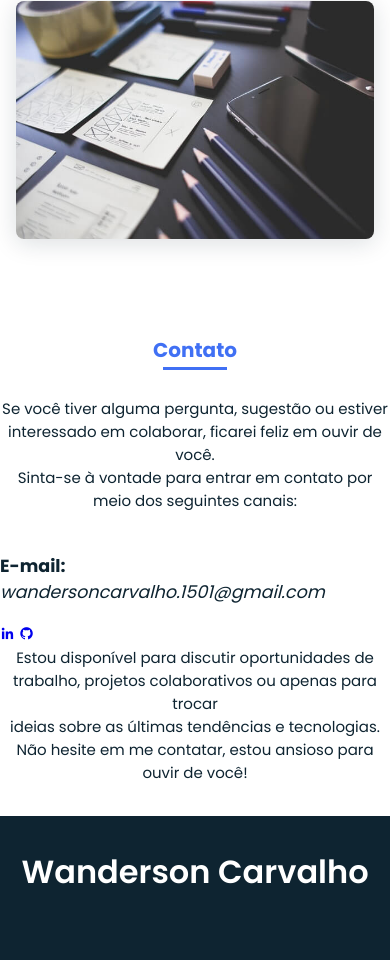
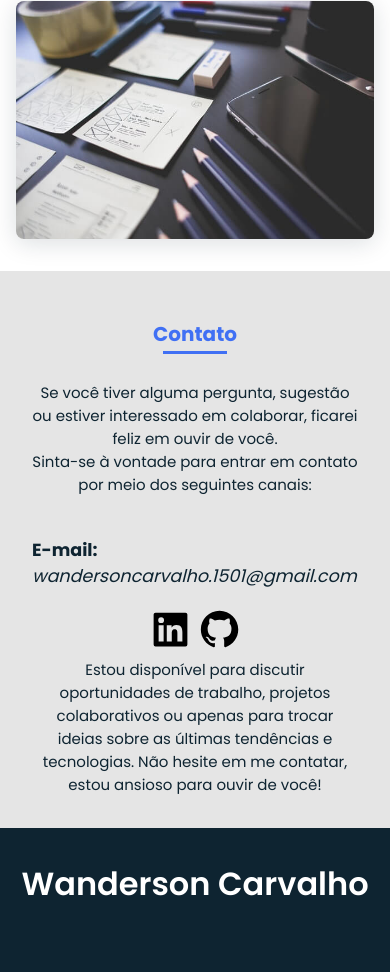
Before and after one commit to WanCarvalho/portfolio, a plain HTML site: page index.html in a window 390 px wide. Shown: the part 3016-3988 px from the top of the page. Drawn offline with nearby package versions, Linux system fonts and the light colour scheme.

Commit message:
fix: correções no layout responsivo mobile

```diff
--- a/assets/css/styles.css
+++ b/assets/css/styles.css
@@ -141,19 +141,6 @@ img {
     justify-content: space-between;
     align-items: center;
     font-weight: var(--font-semi);
-}
-
-@media screen and (max-width: 768px) {
-    .nav__menu {
-        position: fixed;
-        top: var(--header-height);
-        right: -100%;
-        width: 80%;
-        height: 100%;
-        padding: 2rem;
-        background-color: var(--second-color);
-        transition: .5s;
-    }
 }
 
 .nav__item {
@@ -336,10 +323,6 @@ img {
     color: black;
 }
 
-.contact__social-icon:hover {
-    color: var(--first-color);
-}
-
 /* FOOTER */
 .footer {
     background-color: var(--second-color);
@@ -365,6 +348,33 @@ img {
 }
 
 /* MEDIA QUERIES */
+
+/* MOBILE */
+@media screen and (max-width: 768px) {
+    .nav__menu {
+        position: fixed;
+        top: var(--header-height);
+        right: -100%;
+        width: 80%;
+        height: 100%;
+        padding: 2rem;
+        background-color: var(--second-color);
+        transition: .5s;
+    }
+
+    .contact {
+        display: flex;
+        flex-direction: column;
+        align-items: center;
+        background-color: #E5E5E5;
+        padding: 2rem;
+    }
+
+    .contact p {
+        text-align: center;
+    }
+}
+
 @media screen and (min-width: 768px) {
     body {
         margin: 0;
@@ -472,6 +482,4 @@ img {
         margin-left: auto;
         margin-right: auto;
     }
-
-
 }
--- a/index.html
+++ b/index.html
@@ -143,12 +143,21 @@
             <h3>E-mail: <i style="font-weight: 100;">wandersoncarvalho.1501@gmail.com</i></h3>
 
             <div class="contact__social">
-                <a href="https://www.linkedin.com/in/wancarvalho/" class="contact__social-icon" target="_blank"><i
-                        class='bx bxl-linkedin'></i></a>
-                <!-- <a href="https://www.instagram.com/wancarvalho_/" class="contact__social-icon" target="_blank"><i
-                        class='bx bxl-instagram'></i></a> -->
-                <a href="https://github.com/wancarvalho" class="contact__social-icon" target="_blank"><i
-                        class='bx bxl-github'></i></a>
+                <a href="https://www.linkedin.com/in/wancarvalho/" class="contact__social-icon" target="_blank"><svg
+                        xmlns="http://www.w3.org/2000/svg" width="45" height="45" viewBox="0 0 24 24"
+                        style="fill: rgba(0, 0, 0, 1);">
+                        <path
+                            d="M20 3H4a1 1 0 0 0-1 1v16a1 1 0 0 0 1 1h16a1 1 0 0 0 1-1V4a1 1 0 0 0-1-1zM8.339 18.337H5.667v-8.59h2.672v8.59zM7.003 8.574a1.548 1.548 0 1 1 0-3.096 1.548 1.548 0 0 1 0 3.096zm11.335 9.763h-2.669V14.16c0-.996-.018-2.277-1.388-2.277-1.39 0-1.601 1.086-1.601 2.207v4.248h-2.667v-8.59h2.56v1.174h.037c.355-.675 1.227-1.387 2.524-1.387 2.704 0 3.203 1.778 3.203 4.092v4.71z">
+                        </path>
+                    </svg></a>
+
+                <a href="https://github.com/wancarvalho" class="contact__social-icon" target="_blank"><svg
+                        xmlns="http://www.w3.org/2000/svg" width="45" height="45" viewBox="0 0 24 24"
+                        style="fill: rgba(0, 0, 0, 1);">
+                        <path fill-rule="evenodd" clip-rule="evenodd"
+                            d="M12.026 2c-5.509 0-9.974 4.465-9.974 9.974 0 4.406 2.857 8.145 6.821 9.465.499.09.679-.217.679-.481 0-.237-.008-.865-.011-1.696-2.775.602-3.361-1.338-3.361-1.338-.452-1.152-1.107-1.459-1.107-1.459-.905-.619.069-.605.069-.605 1.002.07 1.527 1.028 1.527 1.028.89 1.524 2.336 1.084 2.902.829.091-.645.351-1.085.635-1.334-2.214-.251-4.542-1.107-4.542-4.93 0-1.087.389-1.979 1.024-2.675-.101-.253-.446-1.268.099-2.64 0 0 .837-.269 2.742 1.021a9.582 9.582 0 0 1 2.496-.336 9.554 9.554 0 0 1 2.496.336c1.906-1.291 2.742-1.021 2.742-1.021.545 1.372.203 2.387.099 2.64.64.696 1.024 1.587 1.024 2.675 0 3.833-2.33 4.675-4.552 4.922.355.308.675.916.675 1.846 0 1.334-.012 2.41-.012 2.737 0 .267.178.577.687.479C19.146 20.115 22 16.379 22 11.974 22 6.465 17.535 2 12.026 2z">
+                        </path>
+                    </svg></a>
             </div>
 
             <p>Estou disponível para discutir oportunidades de trabalho, projetos colaborativos ou apenas para
```
